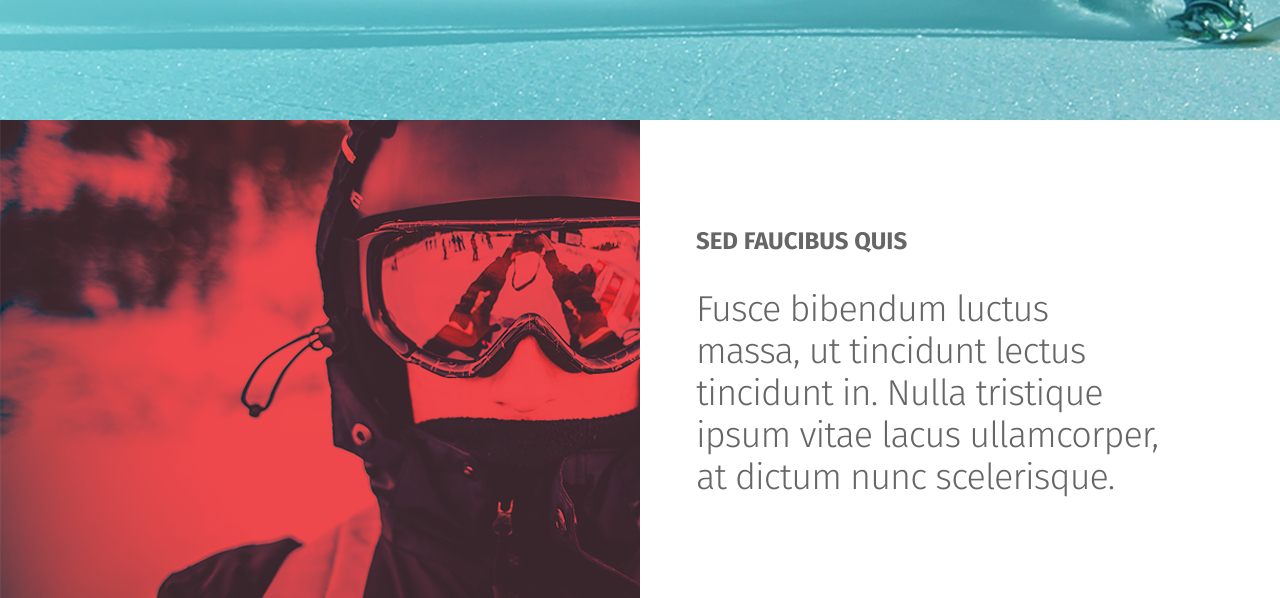
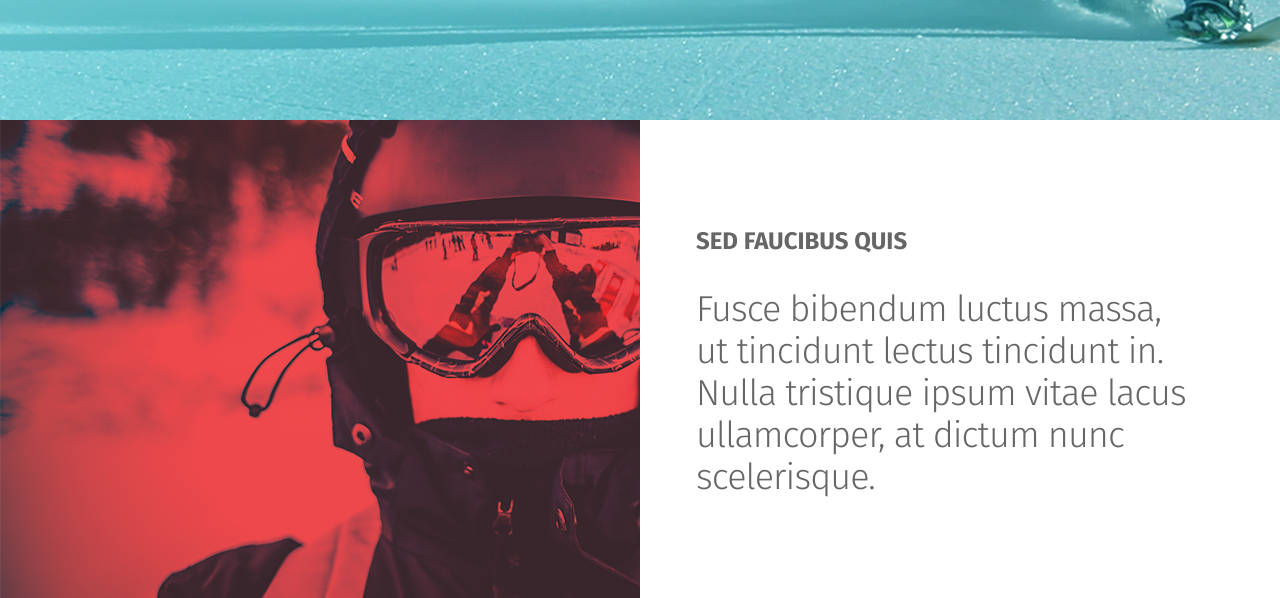
Before and after one commit to costaline/amazing, a website: page source/index.html in a window 1280 px wide. Shown: the part 780-1378 px from the top of the page. Drawn offline with nearby package versions, Linux system fonts and the light colour scheme; files that its build step writes are made by us from their sources; files whose address does not match are found by name.

Commit message:
fix style about

```diff
--- a/source/blocks/about/style/about.scss
+++ b/source/blocks/about/style/about.scss
@@ -18,10 +18,14 @@
 .about__right {
   width: 50%;
   padding-top: 110px;
-  padding-bottom: 115px;
-  padding-right: 120px;
-  padding-left: 56px;
+  padding-left: 46px;
+}
 
+.about__wrapper {
+  width: 600px;
+  margin: 0 auto 0 0;
+  padding-left: 10px;
+  padding-right: 85px;
 }
 
 .about__title {
--- a/source/index.html
+++ b/source/index.html
@@ -47,11 +47,14 @@
         <p class="about__picture" style="background-image: url('img/about-picture.jpg');"></p>
       </div>
       <div class="about__right">
-        <h2 class="title title--dark about__title">Sed Faucibus quis</h2>
-        <p class="text text--dark about__text">
-          Fusce bibendum luctus massa, ut tincidunt lectus tincidunt in. Nulla tristique ipsum vitae lacus ullamcorper,
-          at
-          dictum nunc scelerisque.</p>
+        <div class="about__wrapper">
+          <h2 class="title title--dark about__title">Sed Faucibus quis</h2>
+          <p class="text text--dark about__text">
+            Fusce bibendum luctus massa, ut tincidunt lectus tincidunt in. Nulla tristique ipsum vitae lacus
+            ullamcorper,
+            at
+            dictum nunc scelerisque.</p>
+        </div>
       </div>
     </section>
 
```
